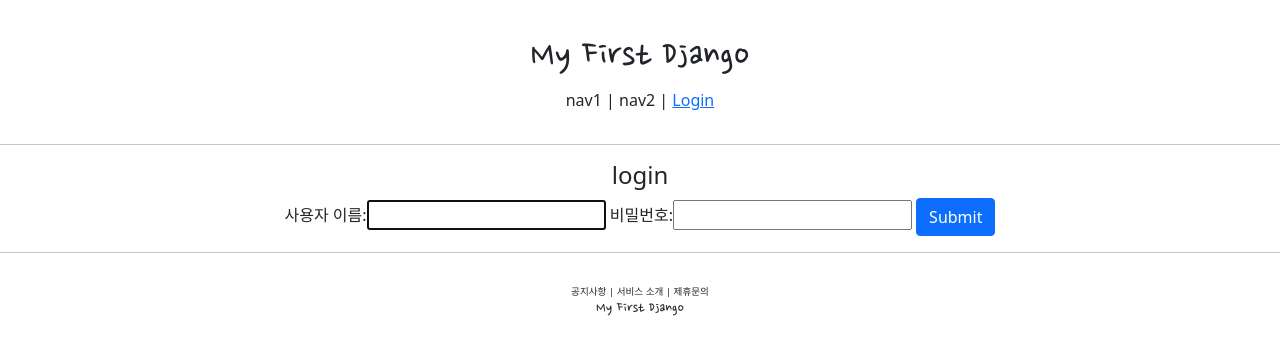
After one commit to Heonys/Django, a Django app: page /account/login/ in a window 1280 px wide. The commit adds this page. Shown: the top 355 px of the page. Run offline with Django 3.2, Linux system fonts and the light colour scheme.

Commit message:
login, logout

```diff
--- a/accountapp/urls.py
+++ b/accountapp/urls.py
@@ -1,14 +1,17 @@
 from django.contrib import admin
 from django.urls import path
 from . import views
+from django.contrib.auth.views import LoginView, LogoutView
 
 app_name = 'accountapp'
 
 urlpatterns = [
     path('', views.index, name ='test'),
 
+    path('create/', views.AccountCreateView.as_view(), name ='create'), # 객체 연결
+
+    path('login/', LoginView.as_view(template_name="accountapp/login.html"), name ='login'),
+    path('logout/', LogoutView.as_view(), name ='logout'),
+
+
 ]
-
-# account/
-# account/a
-# account/b
--- a/project/settings.py
+++ b/project/settings.py
@@ -1,3 +1,4 @@
+from django.urls import reverse, reverse_lazy
 from pathlib import Path
 
 
@@ -113,3 +114,6 @@ STATIC_URL = '/static/'
 STATICFILES_DIRS = [
     BASE_DIR / 'static',
 ]
+
+LOGIN_REDIRECT_URL = reverse_lazy('accountapp:test')
+LOOUT_REDIRECT_URL = reverse_lazy('accountapp:login')
--- a/templates/accountapp/content.html
+++ b/templates/accountapp/content.html
@@ -19,6 +19,7 @@
                 <input type="submit" class="btn btn-primary" value="post">
             </div>
 
+
             <!-- newMyTable_out가 있다면 if 안을 생성해라 -->
             {% if newMyTable_list %}
                 {% for index in newMyTable_list %}
--- /dev/null
+++ b/templates/accountapp/login.html
@@ -0,0 +1,23 @@
+{% extends 'base.html' %}
+
+{% block content %}
+
+
+<div style = "text-align:center">
+
+    <div>
+        <h4>login</h4>
+    </div>
+
+    <div>
+        <form action="" method="POST">
+            {% csrf_token %}
+            {{ form }}
+            <input type="submit" class="btn btn-primary">
+        </form>
+    </div>
+
+</div>
+
+
+{% endblock  %}
--- a/templates/header.html
+++ b/templates/header.html
@@ -7,6 +7,17 @@
         <div>
              <span>nav1</span> |
              <span>nav2</span> |
-             <span>nav3</span>
+
+          {% if not user.is_authenticated %}
+             <a href="{% url 'accountapp:login' %}?next={{ request.path }}">
+                  {% comment %} 현재 어디에있든 로그인 하고나서 반환하는 next값에 현재 경로를 줌 {% endcomment %}
+               <span>Login</span>
+             </a>
+          {% else %}
+             <a href="{% url 'accountapp:logout' %}?next={{ request.path }}">
+               <span>Logout</span>
+             </a>
+          {% endif %}
+
         </div>
    </div>
```
Also changed, not shown: accountapp/views.py (+14 -2 lines), templates/accountapp/create.html (added, +18 -0 lines), db.sqlite3.
